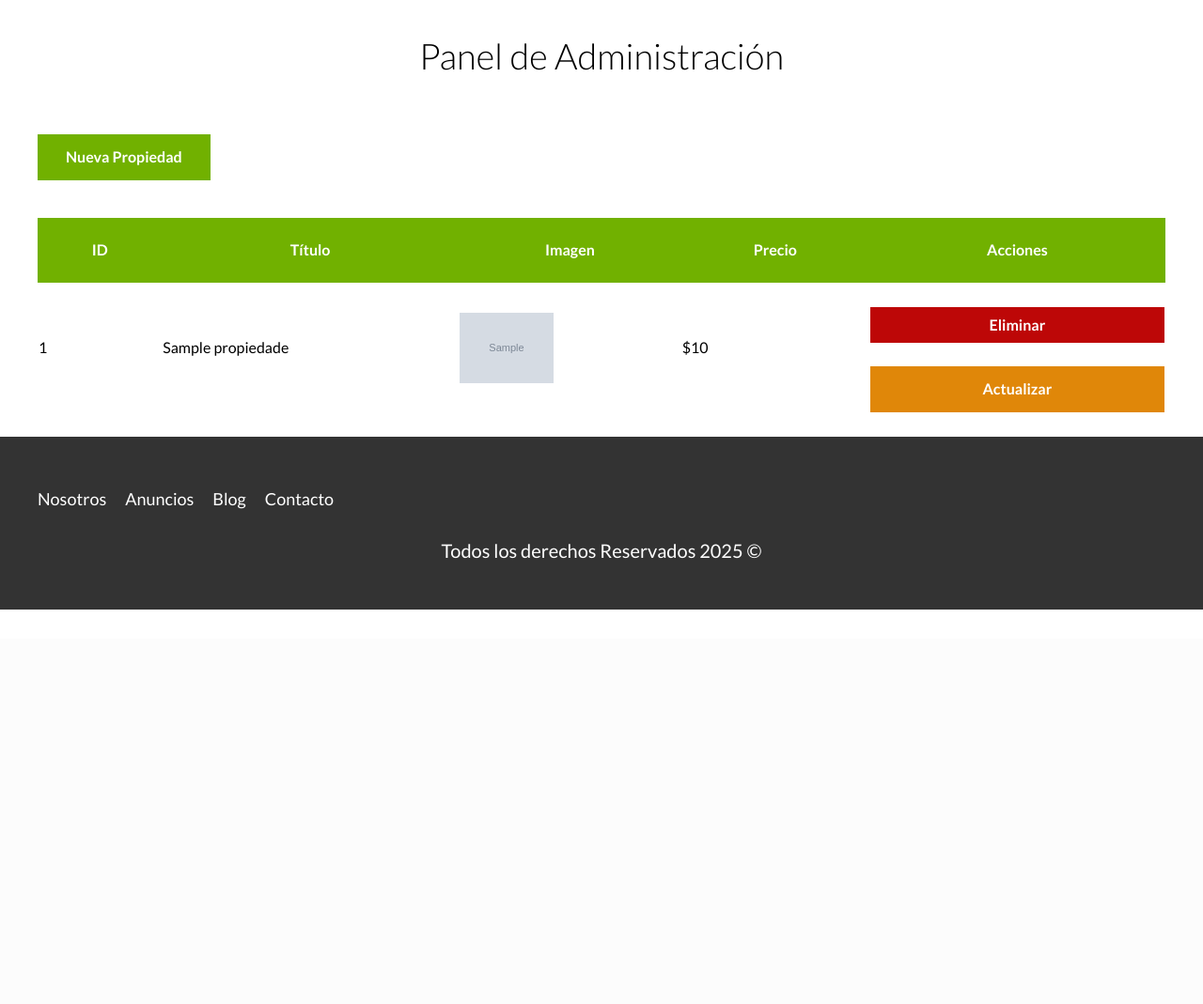
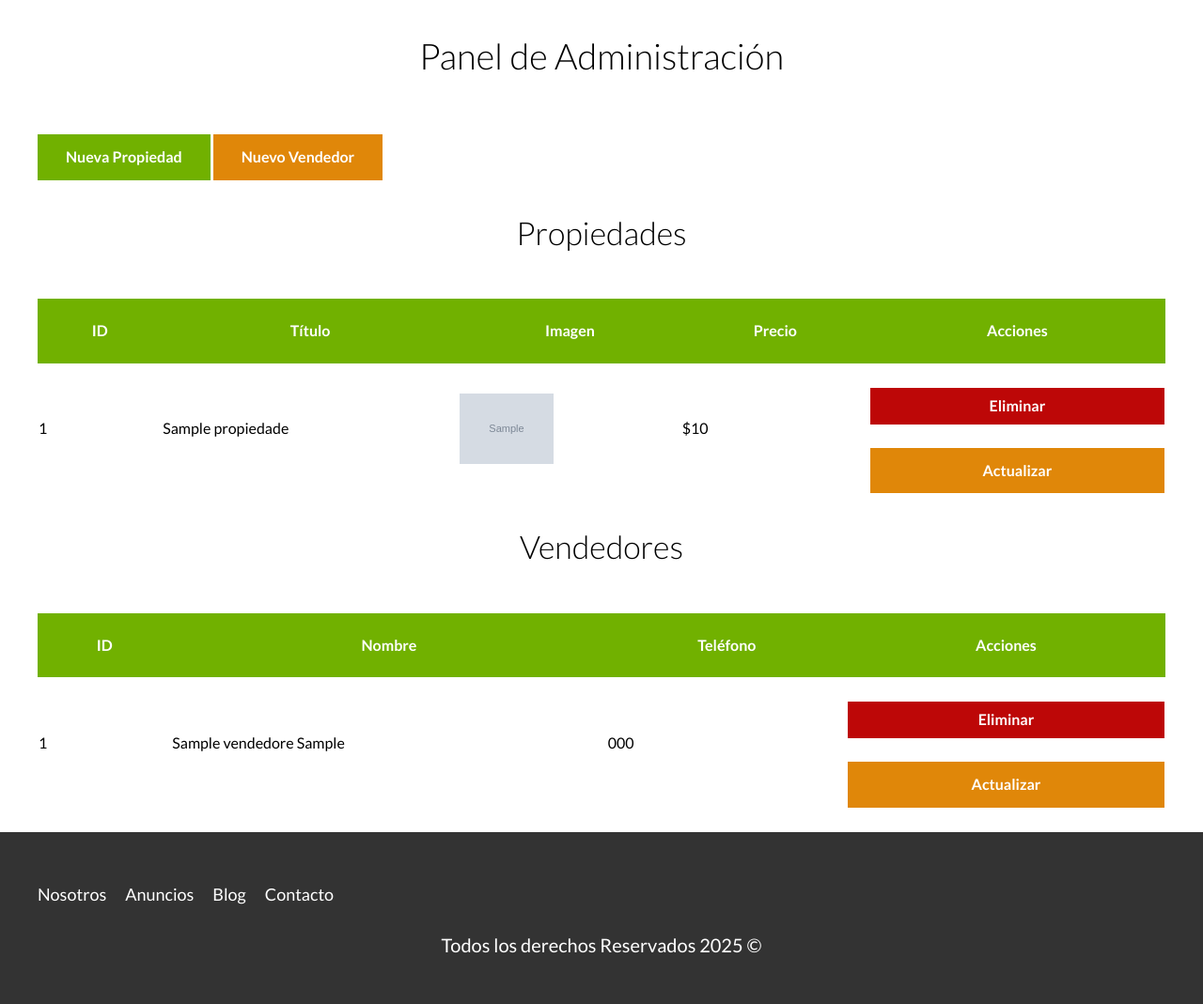
Before and after one commit to BryanGuano02/bienes-raices, a PHP site: page /admin in a window 1280 px wide. Shown: the part 120-1189 px from the top of the page at 94% size. Before the commit the page ends 769 px from the top, so only its background shows below. Run offline with PHP 8.4, Linux system fonts and the light colour scheme; the visitor is signed in with stand-in values (Sample User, id 1); tables that the repository leaves empty or names only in its code hold one stand-in row (values such as "Sample post"); grey boxes marked "Sample" are stand-in pictures; style sheets or scripts are compiled from the project's sources; some libraries are stand-ins or nearby versions.

Commit message:
feat: agregar manejo de vendedores en el panel de administración

```diff
--- a/admin/index.php
+++ b/admin/index.php
@@ -3,11 +3,11 @@ require '../includes/app.php';
 estaAutenticado();
 
 use App\Propiedad;
+use App\Vendedor;
 
 $propiedades = Propiedad::getAll();
+$vendedores = Vendedor::getAll();
 
-
-// Mensaje condicional
 $resultado = $_GET['resultado'] ?? null;
 
 if ($_SERVER['REQUEST_METHOD'] === 'POST') {
@@ -15,9 +15,17 @@ if ($_SERVER['REQUEST_METHOD'] === 'POST') {
     $id = filter_var($id, FILTER_VALIDATE_INT);
 
     if ($id) {
-        $propiedad = Propiedad::get($id);
+        $tipo = $_POST['tipo'];
+        if (validarTipoContenido($tipo)) {
+            if ($tipo === "vendedor") {
+                $vendedor = Vendedor::get($id);
+                $vendedor->eliminar();
+            } else if ($tipo === "propiedad") {
+                $propiedad = Propiedad::get($id);
+                $propiedad->eliminar();
 
-        $propiedad->eliminar();
+            }
+        }
     }
 }
 
@@ -34,6 +42,8 @@ incluirTemplate('header');
         <p class="alerta exito">Anuncio eliminado correctamente</p>
     <?php endif; ?>
     <a href="/admin/propiedades/crear.php" class="boton boton-verde">Nueva Propiedad</a>
+    <a href="/admin/vendedores/cropiedades/crear.php" class="boton boton-amarillo">Nuevo Vendedor</a>
+    <h2>Propiedades</h2>
 
     <table class="propiedades">
         <thead>
@@ -55,9 +65,40 @@ incluirTemplate('header');
                     <td>
                         <form method="POST" class="w-100">
                             <input type="hidden" name="id" value="<?php echo $propiedad->id; ?>">
+                            <input type="hidden" name="tipo" value="propiedad">
                             <input type="submit" class="boton-rojo-block" value="Eliminar">
                         </form>
                         <a href="/admin/propiedades/actualizar.php?id=<?php echo $propiedad->id; ?>"
+                            class="boton-amarillo-block">Actualizar</a>
+                    </td>
+                </tr>
+            <?php endforeach; ?>
+        </tbody>
+    </table>
+    <h2>Vendedores</h2>
+
+    <table class="propiedades">
+        <thead>
+            <tr>
+                <th>ID</th>
+                <th>Nombre</th>
+                <th>Teléfono</th>
+                <th>Acciones</th>
+            </tr>
+        </thead>
+        <tbody>
+            <?php foreach ($vendedores as $vendedor): ?>
+                <tr>
+                    <td><?php echo $vendedor->id; ?></td>
+                    <td><?php echo $vendedor->nombre . " " . $vendedor->apellido; ?></td>
+                    <td><?php echo $vendedor->telefono; ?></td>
+                    <td>
+                        <form method="POST" class="w-100">
+                            <input type="hidden" name="id" value="<?php echo $vendedor->id; ?>">
+                            <inout type="hidden" name="tipo" value="vendedor">
+                                <input type="submit" class="boton-rojo-block" value="Eliminar">
+                        </form>
+                        <a href="/admin/vendedores/actualizar.php?id=<?php echo $vendedor->id; ?>"
                             class="boton-amarillo-block">Actualizar</a>
                     </td>
                 </tr>
--- a/includes/funciones.php
+++ b/includes/funciones.php
@@ -4,13 +4,11 @@ define('TEMPLATES_URL', __DIR__ . '/templates');
 define('FUNCIONES_URL', 'funciones.php');
 define('CARPETA_IMAGENES', dirname(__DIR__, 1) . '/imagenes/');
 
-function incluirTemplate(string $nombre, bool $inicio = false)
-{
+function incluirTemplate(string $nombre, bool $inicio = false) {
     include TEMPLATES_URL . '/' . $nombre . '.php';
 }
 
-function estaAutenticado()
-{
+function estaAutenticado() {
     session_start();
 
     if (!$_SESSION['login']) {
@@ -19,8 +17,7 @@ function estaAutenticado()
 
 }
 
-function debuguear($variable)
-{
+function debuguear($variable) {
     echo "<pre>";
     var_dump($variable);
     echo "</pre>";
@@ -28,8 +25,13 @@ function debuguear($variable)
     exit;
 }
 
-function sanitizar($dato): string
-{
+function sanitizar($dato): string {
     $datoSanitizado = htmlspecialchars($dato);
     return $datoSanitizado;
 }
+
+function validarTipoContenido($tipo) {
+    $tipos = ['vendedor', 'propiedad'];
+
+    return in_array($tipo, $tipos);
+}
--- a/src/scss/base/_botones.scss
+++ b/src/scss/base/_botones.scss
@@ -6,7 +6,7 @@
 }
 
 .boton-amarillo {
-    @include m.boton(v.$amarillo, block);
+    @include m.boton(v.$amarillo, inline-block);
 }
 
 .boton-amarillo-block {
```
